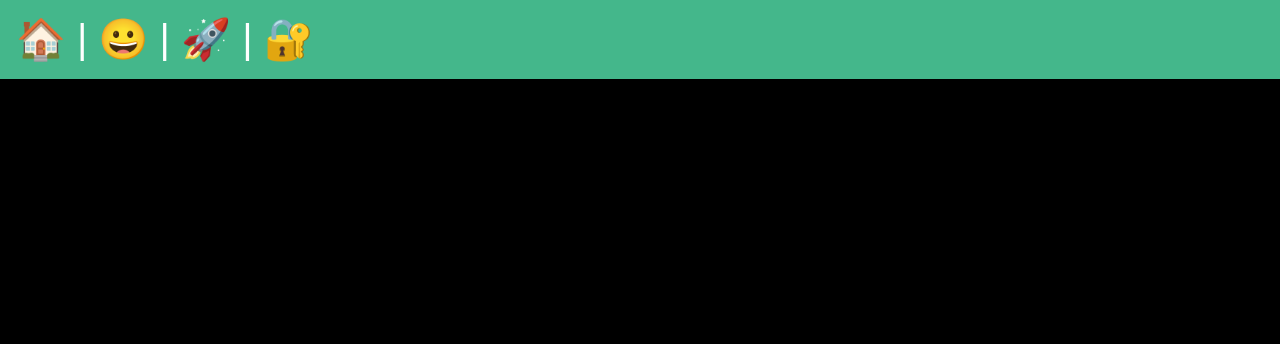
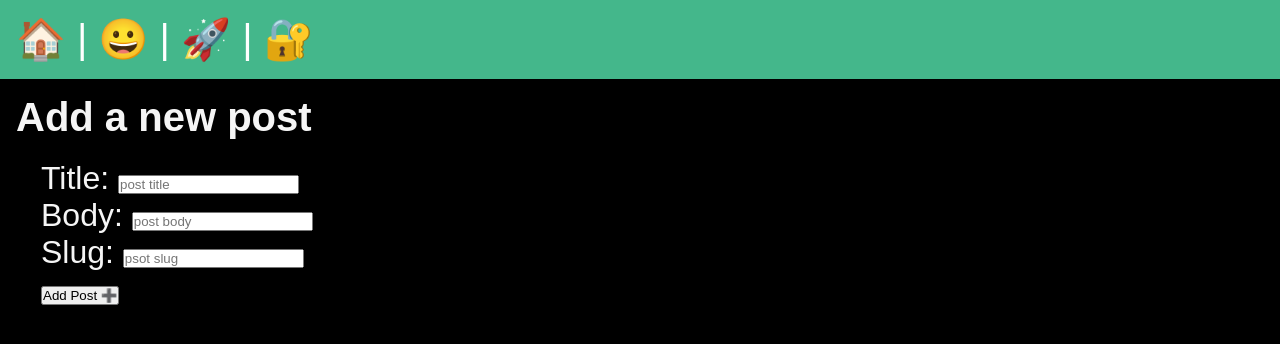
Before and after one commit to Steven-GW/first_django_project, a Django app: page /posts/newpost/ in a window 1280 px wide. Shown: the top 344 px of the page. Run offline with Django 5.2, Linux system fonts and the light colour scheme.

Commit message:
Added the ability to add and save new posts.

```diff
--- a/posts/templates/newpost.html
+++ /dev/null
@@ -1,5 +0,0 @@
-{% extends "layout.html" %}
-
-{% block title %}
-    Add post
-{% endblock %}
--- a/posts/templates/posts/newpost.html
+++ b/posts/templates/posts/newpost.html
@@ -3,3 +3,36 @@
 {% block title %}
     Add post
 {% endblock %}
+
+
+{% block content %}
+
+    <h2>Add a new post</h2>
+
+    <div class="post-details">
+        <form action="" method="post">
+            {% csrf_token %}
+
+            <div class="field">
+                <label for="titlee">Title: </label>
+                <input type="text" id="titlee" name="title" placeholder="post title">
+            </div>
+
+            <div class="field">
+                <label for="boddy">Body: </label>
+                <input type="text" id="boddy" name="body" placeholder="post body">
+            </div>
+
+            <div class="field">
+                <label for="slugg">Slug: </label>
+                <input type="text" id="slugg" name="slug" placeholder="psot slug">
+            </div>
+
+            <div class="field">
+                <button>Add Post ➕</button>
+            </div>
+
+        </form>
+    </div>
+
+{% endblock %}
--- a/posts/views.py
+++ b/posts/views.py
@@ -14,6 +14,15 @@ def post_page(request, slug):
 
 
 def newpost(request):
+    if (request.method == 'POST'):
+        title = request.POST.get('title')
+        body = request.POST.get('body')
+        slug = request.POST.get('slug')
+        ban = request.POST.get('postbanner')
+        new_post = Post.objects.create(title=title, body=body, slug=slug, user=request.user)
+        new_post.save()
+        return redirect('posts:list')
+
     return render(request, "posts/newpost.html")
 
 
--- a/static/css/style.css
+++ b/static/css/style.css
@@ -107,3 +107,13 @@ a:hover {
 .page-top h5 {
     margin-top: 20px;
 }
+
+.post-details {
+    display: flex;
+    margin-top: 20px;
+    font-size: 2rem;
+}
+
+.field {
+    margin-left: 25px;
+}
```
Also changed, not shown: db.sqlite3, media/pexels-shox-28672398.jpg (added).
